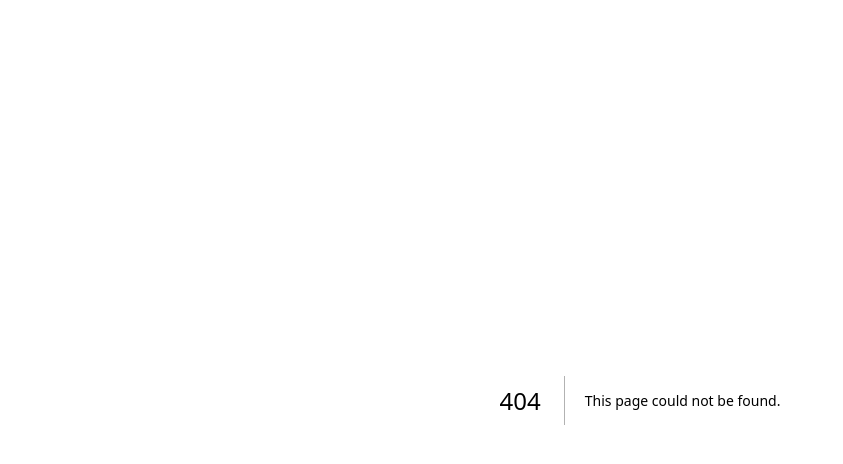
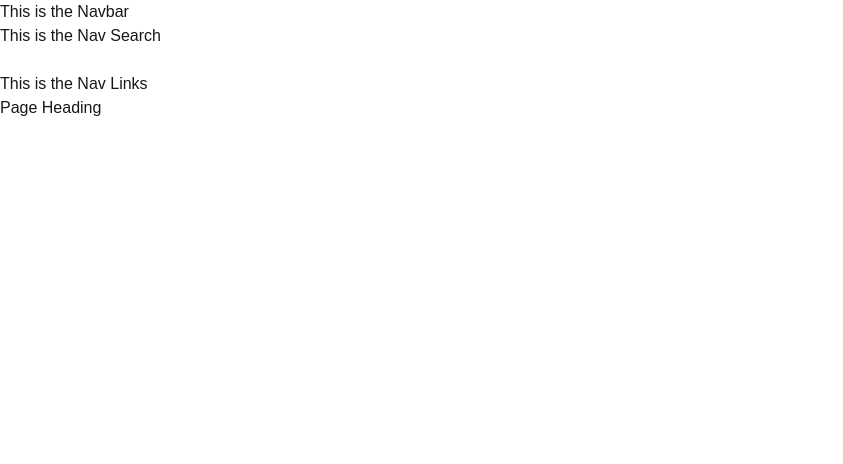
Before and after one commit to Parish-Gawari/rendering-demo, a Next.js app: page /landing-page in a window 1280 px wide. Before the commit this address had no page. Shown: the top 464 px of the page, without its empty margins (0-843 px from the left). Built offline with nearby package versions, Linux system fonts and the light colour scheme.

Commit message:
client component placement

```diff
--- /dev/null
+++ b/src/app/landing-page/page.tsx
@@ -0,0 +1,12 @@
+import Navbar from "@/components/navbar";
+
+export default function LandingPage (){
+    return (
+        <>
+        <Navbar/>
+        <main>
+            <h1>Page Heading</h1>
+        </main>
+        </>
+    )
+}
--- a/src/app/server-route/page.tsx
+++ b/src/app/server-route/page.tsx
@@ -1,12 +1,12 @@
 import ServerRoutePage from '@/components/ImageSlider';
 import { serverSideFunction } from '../../utils/server-utils';
-import { clientSideFunction } from '@/utils/client-utils';
+// import { clientSideFunction } from '@/utils/client-utils';
 export default function serverSide() {
    const res = serverSideFunction();
-   const res1 = clientSideFunction()
+  //  const res1 = clientSideFunction()
   return (
     <>
-      <h1>This is Server Side Component {res} , {res1}</h1>
+      <h1>This is Server Side Component {res} </h1>
       <ServerRoutePage/>
     </>
   );
--- /dev/null
+++ b/src/components/nav-links.tsx
@@ -0,0 +1,7 @@
+export default function NavbarLinks() {
+    return (
+        <>
+        <h1>This is the Nav Links</h1>
+        </>
+    )
+}
--- /dev/null
+++ b/src/components/nav-search.tsx
@@ -0,0 +1,13 @@
+"use client"
+import { useState } from "react"
+
+export default function NavbarSearch() {
+    console.log('Nav Search Rendered ........... Buddy......')
+
+    const [search,setSearch] = useState("");
+    return (
+        <>
+        <h1>This is the Nav Search</h1>
+        </>
+    )
+}
--- /dev/null
+++ b/src/components/navbar.tsx
@@ -0,0 +1,13 @@
+import NavbarLinks from "./nav-links";
+import NavbarSearch from "./nav-search";
+
+export default function Navbar() {
+  return (
+    <>
+      <h1>This is the Navbar</h1>
+      <NavbarSearch />
+      <br />
+      <NavbarLinks />
+    </>
+  );
+}
```
